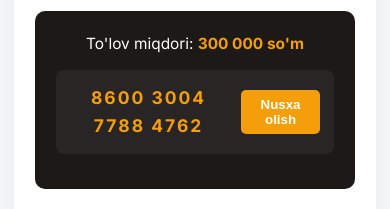
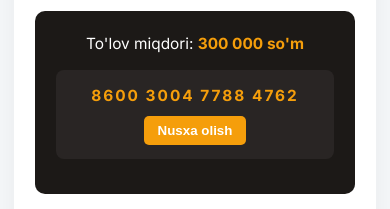
Before and after one commit to xojiakbarnabiyev376-lab/havo-shari-fullstack, a Next.js app in the folder frontend/: page /booking in a window 390 px wide. Shown: the part 574-783 px from the top of the page. Built offline with nearby package versions, Linux system fonts and the light colour scheme; no server answers.

Commit message:
Final mobile UI fixes for cards and payment box

```diff
--- a/frontend/src/app/booking/page.module.css
+++ b/frontend/src/app/booking/page.module.css
@@ -94,3 +94,33 @@
     margin-bottom: 1.5rem;
   }
 }
+
+.paymentCard {
+  background: #1c1917;
+  color: white;
+  padding: 1.5rem;
+  border-radius: 10px;
+  margin-top: 2rem;
+  text-align: center;
+}
+
+.cardNumberBox {
+  display: flex;
+  align-items: center;
+  justify-content: center;
+  gap: 1rem;
+  background: #292524;
+  padding: 1rem;
+  border-radius: 8px;
+}
+
+@media (max-width: 480px) {
+  .cardNumberBox {
+    flex-direction: column;
+    gap: 0.5rem;
+  }
+
+  .cardNumberBox span {
+    font-size: 1.1rem !important;
+  }
+}
--- a/frontend/src/app/booking/page.tsx
+++ b/frontend/src/app/booking/page.tsx
@@ -155,11 +155,11 @@ function BookingForm() {
           />
         </div>
 
-        <div style={{ background: '#1c1917', color: 'white', padding: '1.5rem', borderRadius: '10px', marginTop: '2rem', textAlign: 'center' }}>
+        <div className={styles.paymentCard}>
           <p style={{ marginBottom: '1rem', fontSize: '1.1rem' }}>
             {t.amount}: <strong style={{ color: 'var(--accent-orange)' }}>{totalAmount.toLocaleString('ru-RU')} so'm</strong>
           </p>
-          <div style={{ display: 'flex', alignItems: 'center', justifyContent: 'center', gap: '1rem', background: '#292524', padding: '1rem', borderRadius: '8px' }}>
+          <div className={styles.cardNumberBox}>
             <span style={{ fontSize: '1.25rem', letterSpacing: '2px', color: 'var(--accent-orange)', fontWeight: 'bold' }}>{cardNumber}</span>
             <button type="button" onClick={copyToClipboard} style={{ background: 'var(--accent-orange)', color: 'white', border: 'none', padding: '0.5rem 1rem', borderRadius: '5px', cursor: 'pointer', fontWeight: 'bold' }}>
               {t.copy}
--- a/frontend/src/app/page.module.css
+++ b/frontend/src/app/page.module.css
@@ -132,6 +132,12 @@
   gap: 2rem;
 }
 
+@media (max-width: 768px) {
+  .packagesGrid {
+    grid-template-columns: 1fr;
+  }
+}
+
 .packageCard {
   background: white;
   border-radius: 20px;
```
